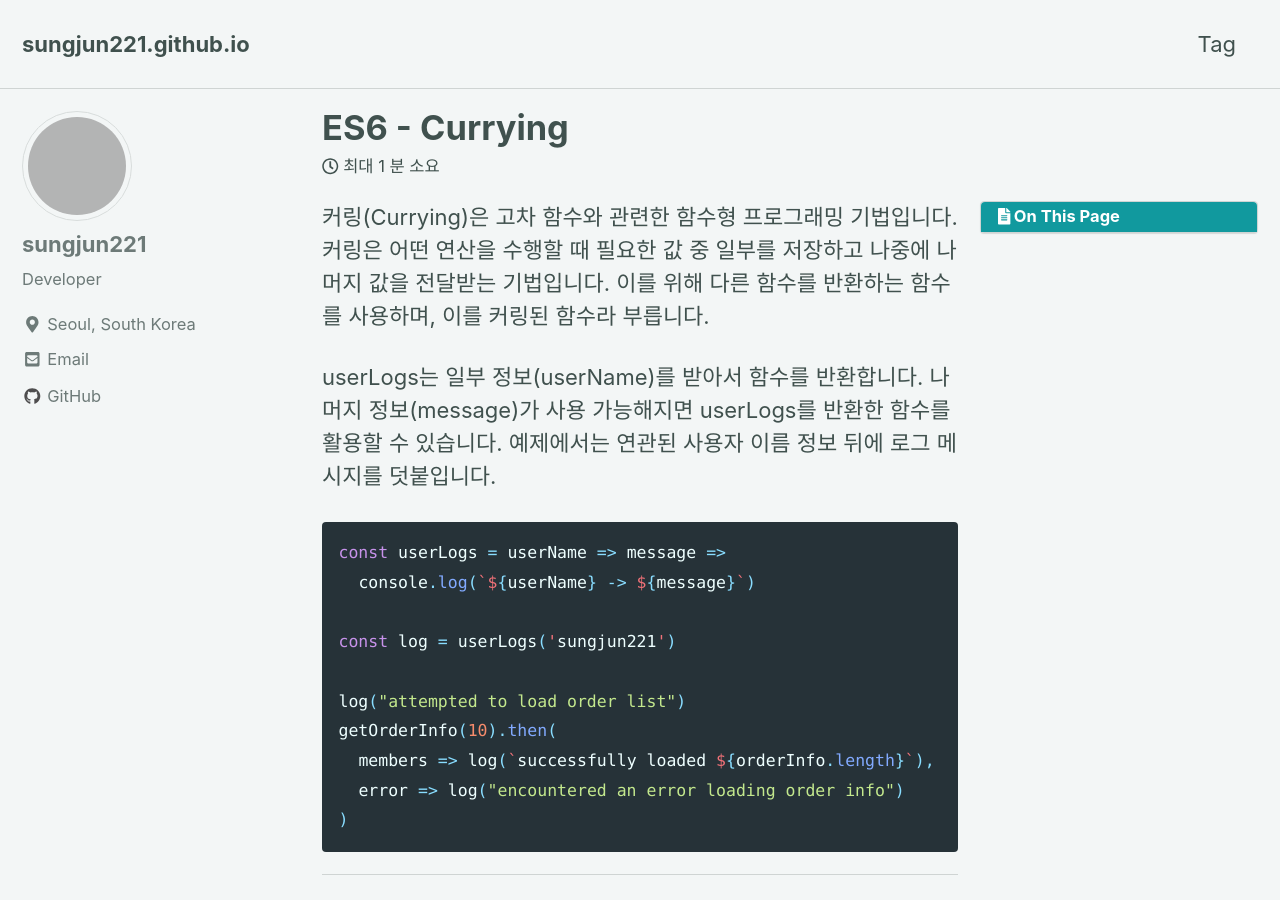
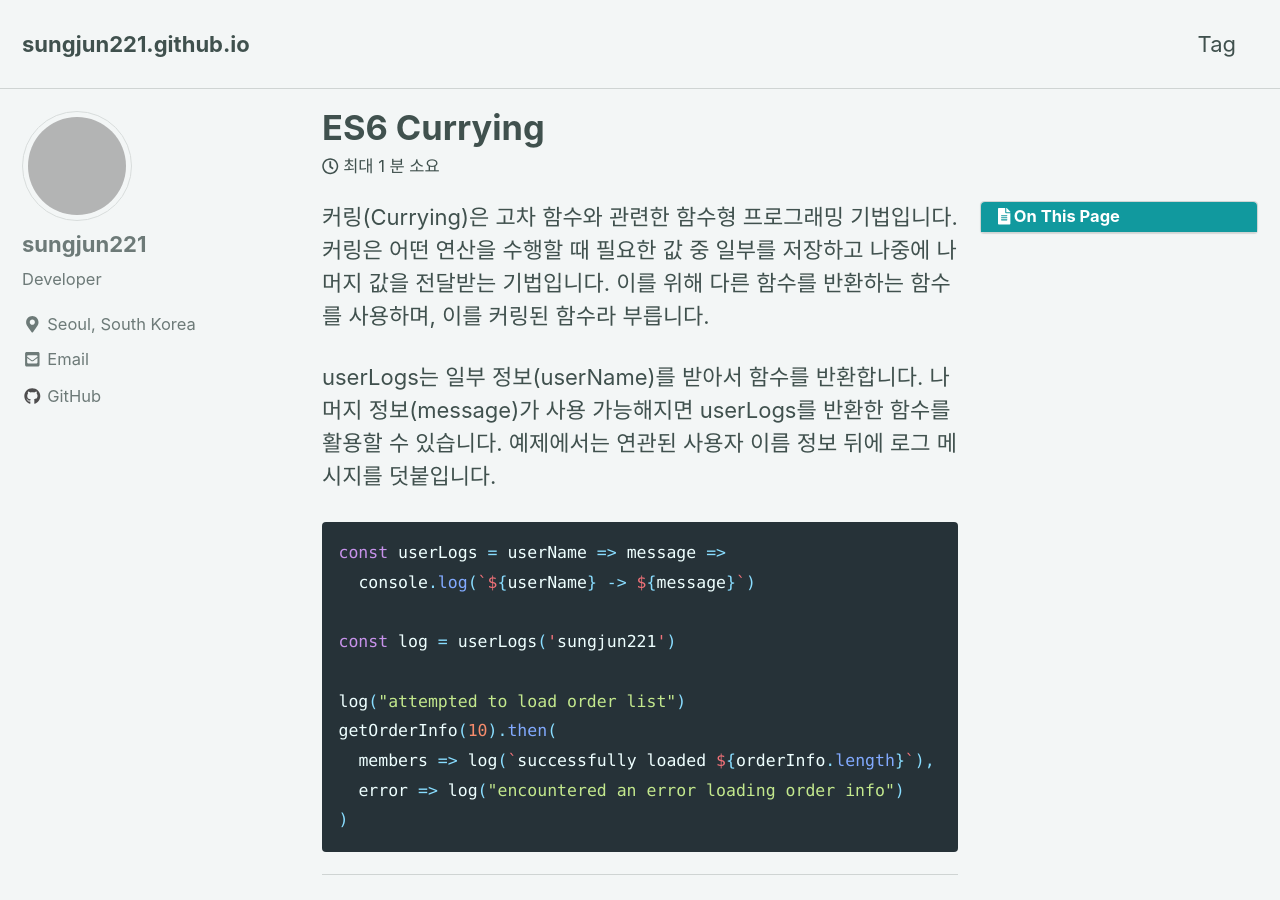
Before and after one commit to sungjun221/sungjun221.github.io, a Jekyll site: the page built from _posts/2018-11-19-ES6-Curring.markdown, in a window 1280 px wide and 900 px high. Built offline with Jekyll 4.4.1, drawn with Linux system fonts in a browser that asks for light colours; nearby versions of some CDN libraries; comment, search, counter and statistics services are not loaded; grey boxes are pictures that could not be loaded.

```diff
--- a/_posts/2018-11-19-ES6-Curring.markdown
+++ b/_posts/2018-11-19-ES6-Curring.markdown
@@ -1,5 +1,5 @@
 ---
-title: "ES6 - Currying"
+title: "ES6 Currying"
 tags:
   - JavaScript
   - ES6
```
